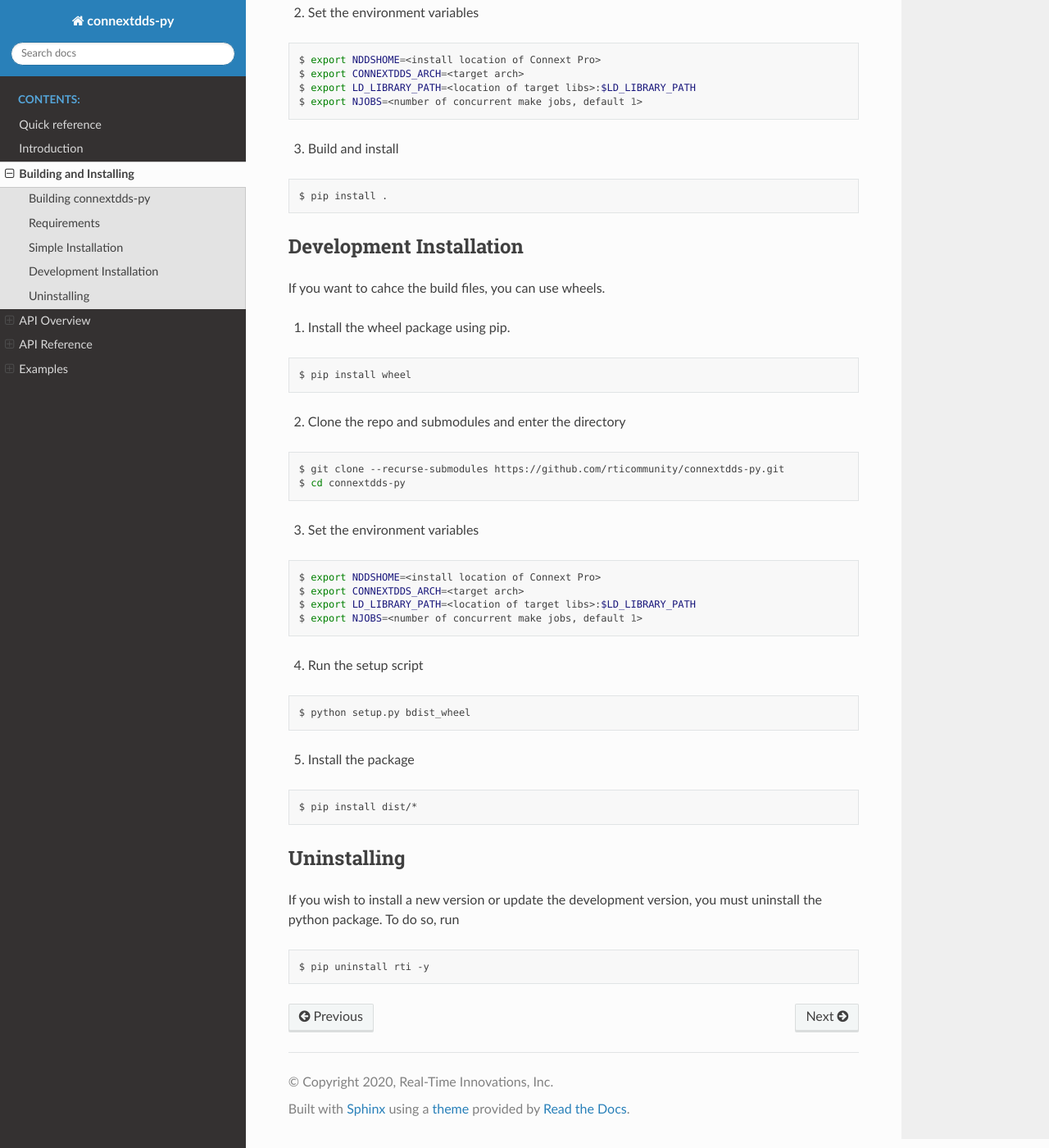
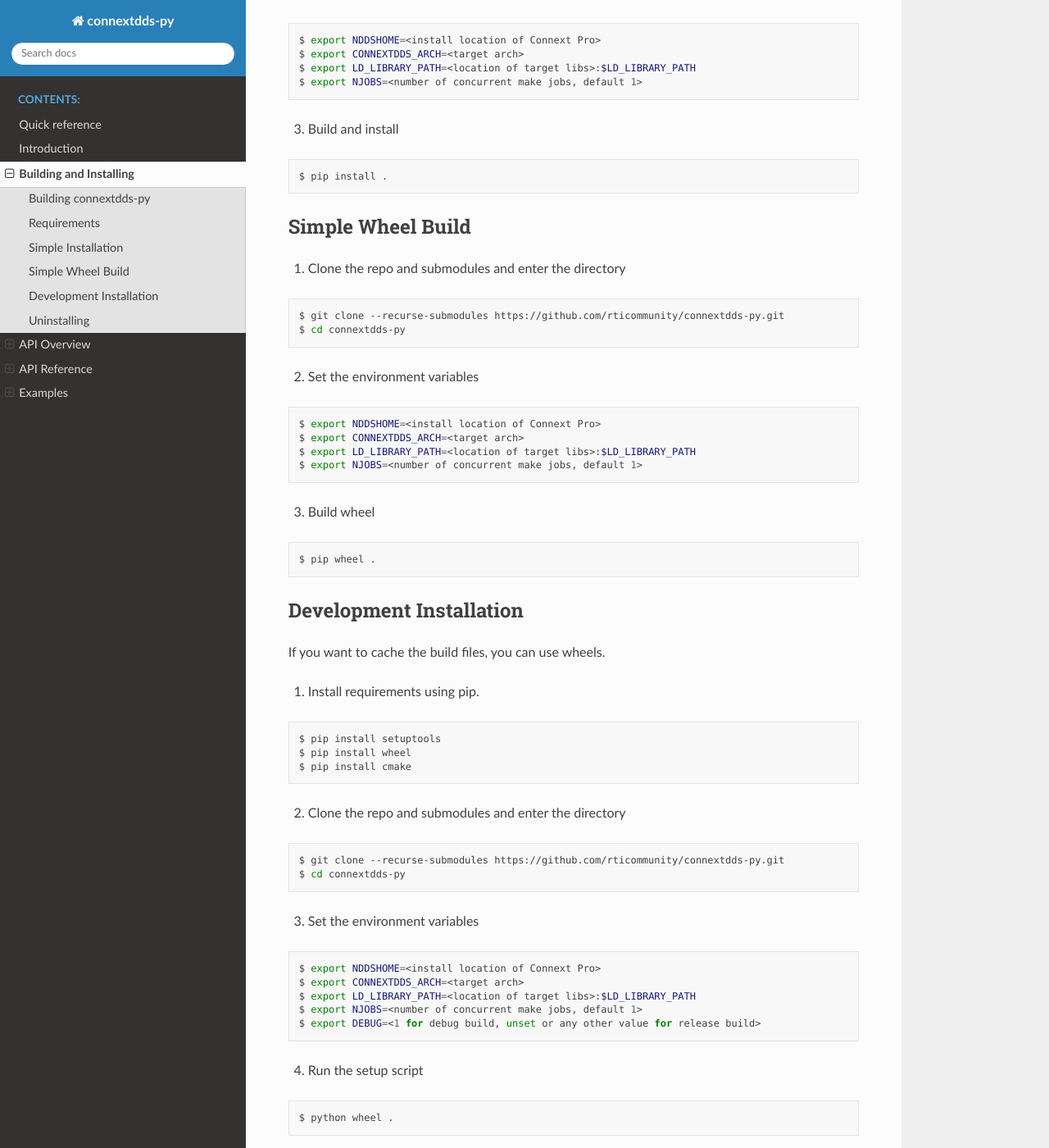
Before and after one commit to rticommunity/connextdds-py, a Sphinx documentation site: the page built from docs/source/building.rst, in a window 1280 px wide and 1400 px high, scrolled down 695 px. Shown: the whole window at 82% size. Built offline with Sphinx 7.4.7 and the Read the Docs theme 2.0.0, drawn with Linux system fonts in a browser that asks for light colours; some of the changed text lies outside the part shown.

Commit message:
Updated build instructions

```diff
--- a/docs/source/building.rst
+++ b/docs/source/building.rst
@@ -45,15 +44,42 @@ Simple Installation
 
     $ pip install .
 
-Development Installation
-========================
-If you want to cahce the build files, you can use wheels.
+Simple Wheel Build
+==================
 
-1. Install the wheel package using pip.
+1. Clone the repo and submodules and enter the directory
 
 .. code-block:: shell
 
+    $ git clone --recurse-submodules https://github.com/rticommunity/connextdds-py.git
+    $ cd connextdds-py
+
+2. Set the environment variables
+
+.. code-block:: shell
+
+    $ export NDDSHOME=<install location of Connext Pro>
+    $ export CONNEXTDDS_ARCH=<target arch>
+    $ export LD_LIBRARY_PATH=<location of target libs>:$LD_LIBRARY_PATH
+    $ export NJOBS=<number of concurrent make jobs, default 1>
+
+3. Build wheel
+
+.. code-block:: shell
+
+    $ pip wheel .
+
+Development Installation
+========================
+If you want to cache the build files, you can use wheels.
+
+1. Install requirements using pip.
+
+.. code-block:: shell
+
+    $ pip install setuptools
     $ pip install wheel
+    $ pip install cmake
 
 2. Clone the repo and submodules and enter the directory
 
@@ -70,12 +96,13 @@ If you want to cahce the build files, you can use wheels.
     $ export CONNEXTDDS_ARCH=<target arch>
     $ export LD_LIBRARY_PATH=<location of target libs>:$LD_LIBRARY_PATH
     $ export NJOBS=<number of concurrent make jobs, default 1>
+    $ export DEBUG=<1 for debug build, unset or any other value for release build>
 
 4. Run the setup script
 
 .. code-block:: shell
 
-    $ python setup.py bdist_wheel
+    $ python wheel .
 
 5. Install the package
 
```
Also changed, not shown: other parts of docs/source/building.rst (+1 -2 lines).
